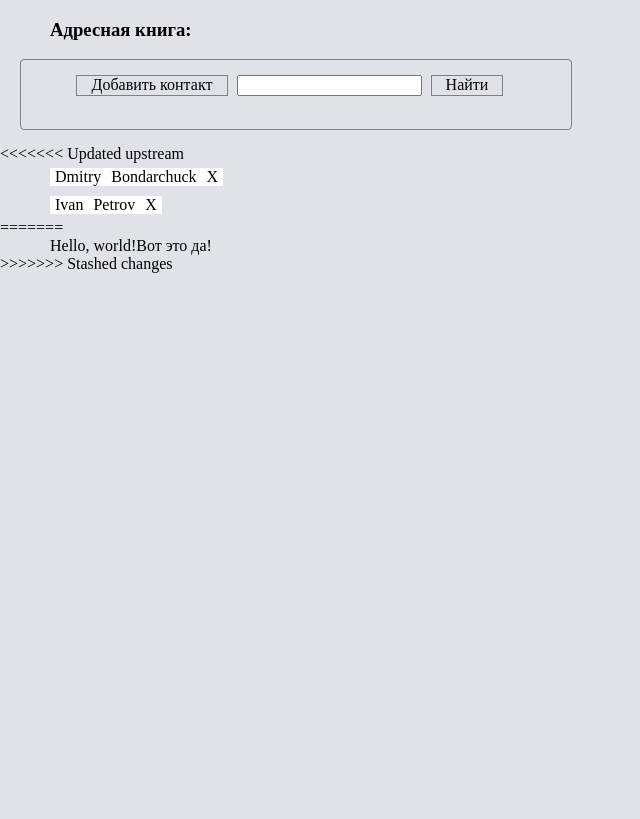
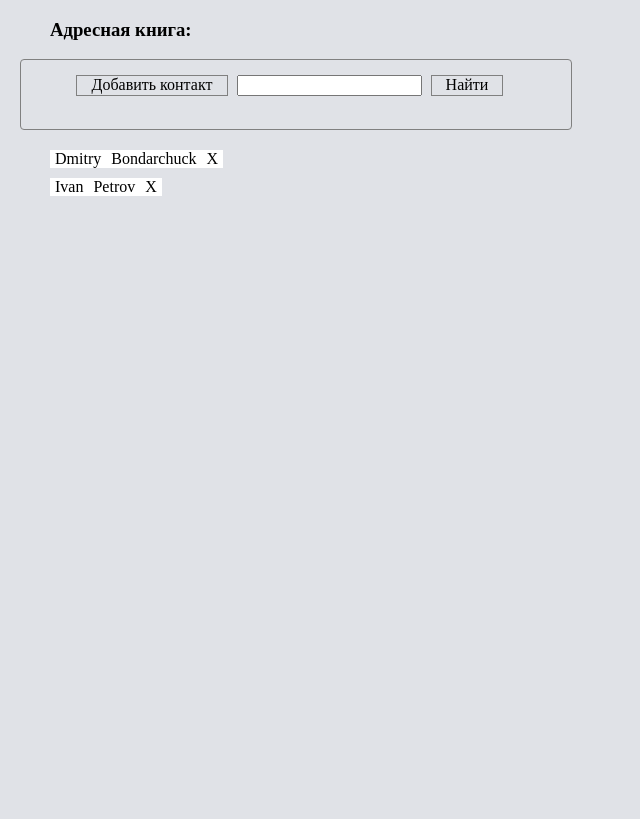
Before and after one commit to venustov/jsShool, a PHP site: page / in a window 1280 px wide. Shown: the whole page, without its empty margins (0-640 px from the left). Run offline with PHP 8.4, Linux system fonts and the light colour scheme.

Commit message:
да мать вашу )

```diff
--- a/index.php
+++ b/index.php
@@ -19,14 +19,7 @@
     </div>
   </div>
 
-<<<<<<< Updated upstream
   <div id='users' class='users'></div>
-=======
-  <div id='users' class='users'><?php
-  echo 'Hello, world!';
-    echo 'Вот это да!';
-  ?></div>
->>>>>>> Stashed changes
 
   <script language="javascript" src="addressBook.js" type="text/javascript"></script>
 
```
